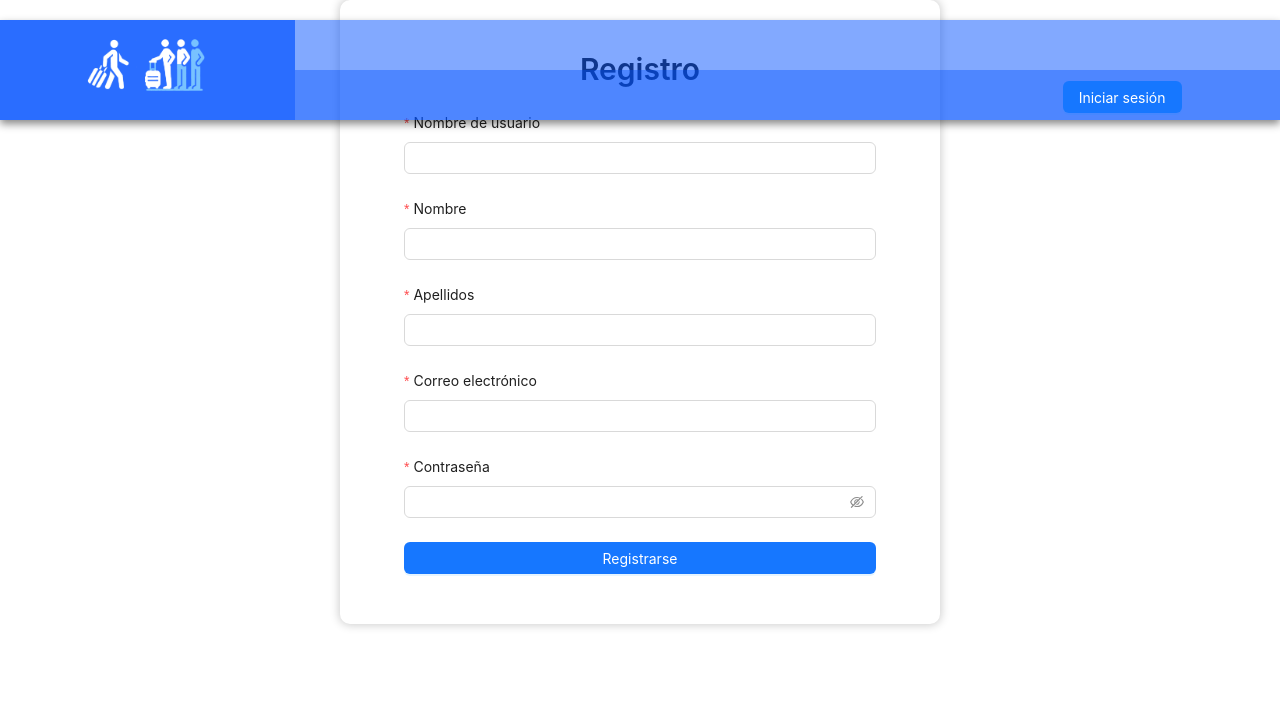
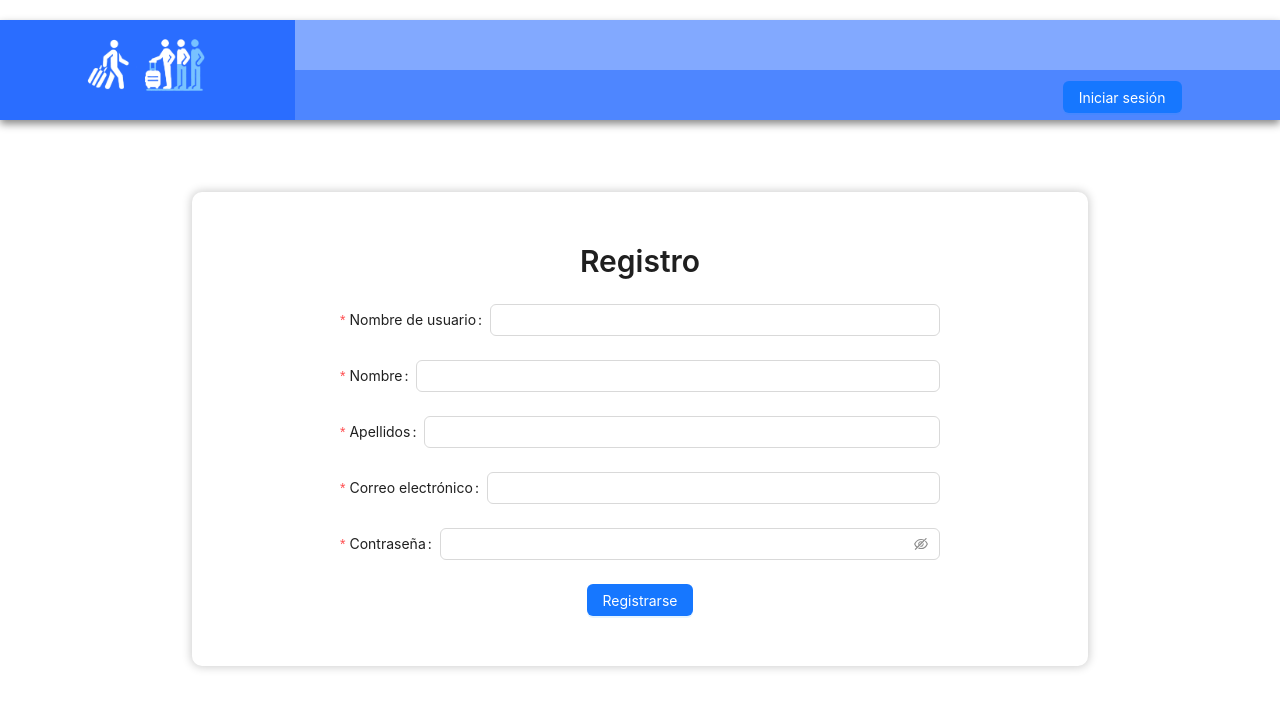
Before and after one commit to FSD0224STR/TFM-azul-frontend, a React (Vite) app: page /registration in a window 1280 px wide. Shown: the top 708 px of the page. Built offline with nearby package versions, Linux system fonts and the light colour scheme.

Commit message:
estilos registro

```diff
--- a/src/pages/registration2.jsx
+++ b/src/pages/registration2.jsx
@@ -2,6 +2,7 @@ import { Typography, Form, Input, Button, Alert, Modal } from "antd";
 import userApi from "/src/apiservice/userApi.js";
 import { useNavigate } from "react-router-dom";
 import { useState } from "react";
+import "../styles/Registration.css";
 
 const RegistrationForm2 = () => {
   const [form] = Form.useForm();
@@ -36,12 +37,13 @@ const RegistrationForm2 = () => {
     length && uppercase && lowercase && number && specialChar && !error;
 
   return (
+    <div className="cardInfoTrip">
       <Form
-      className="cardInfoTrip"
+        className="registration-form"
         form={form}
         name="register"
         onFinish={onFinish}
-      layout="vertical"
+        layout="horitzontal"
         style={{
           maxWidth: 600,
           margin: "auto",
@@ -59,7 +61,10 @@ const RegistrationForm2 = () => {
           label="Nombre de usuario"
           name="username"
           rules={[
-          { required: true, message: "Por favor ingresa tu Nombre de usuario" },
+            {
+              required: true,
+              message: "Por favor ingresa tu Nombre de usuario",
+            },
           ]}
         >
           <Input />
@@ -76,7 +81,9 @@ const RegistrationForm2 = () => {
         <Form.Item
           label="Apellidos"
           name="lastname"
-        rules={[{ required: true, message: "Por favor ingresa tus apellidos" }]}
+          rules={[
+            { required: true, message: "Por favor ingresa tus apellidos" },
+          ]}
         >
           <Input />
         </Form.Item>
@@ -124,7 +131,7 @@ const RegistrationForm2 = () => {
           <Input.Password />
         </Form.Item>
 
-      <Form.Item>
+        <Form.Item className="registration-btn">
           <Button type="primary" htmlType="submit" block>
             Registrarse
           </Button>
@@ -147,12 +154,13 @@ const RegistrationForm2 = () => {
             onCancel={() => setModalVisible(false)}
           >
             <p>
-            Te has registrado correctamente. Inicia sesión para empezar a crear
-            viajes.
+              Te has registrado correctamente. Inicia sesión para empezar a
+              crear viajes.
             </p>
           </Modal>
         )}
       </Form>
+    </div>
   );
 };
 
--- a/src/styles/Registration.css
+++ b/src/styles/Registration.css
@@ -1,4 +1,15 @@
-.registerAlert > .ant-alert-banner{
-    border: 1px solid #ff4d4f !important; /* // #ffccc7 !important; */
-    border-radius: 4px;
+.registerAlert > .ant-alert-banner {
+  border: 1px solid #ff4d4f !important; /* // #ffccc7 !important; */
+  border-radius: 4px;
 }
+
+.registration-form {
+  width: 100%;
+  display: flex;
+  flex-direction: column;
+}
+
+.registration-btn {
+  display: flex;
+  justify-content: center;
+}
--- a/src/styles/Trip.css
+++ b/src/styles/Trip.css
@@ -27,10 +27,3 @@
   border-radius: 15px;
   background-color: beige;
 }
-
-.categoryCardList {
-  display: flex;
-  flex-direction: column;
-  flex-wrap: wrap;
-  align-items: center;
-}
```
Also changed, not shown: src/styles/ViewCategory.css (added, +7 -0 lines). Lines whose indentation alone changed are shown as unchanged.
